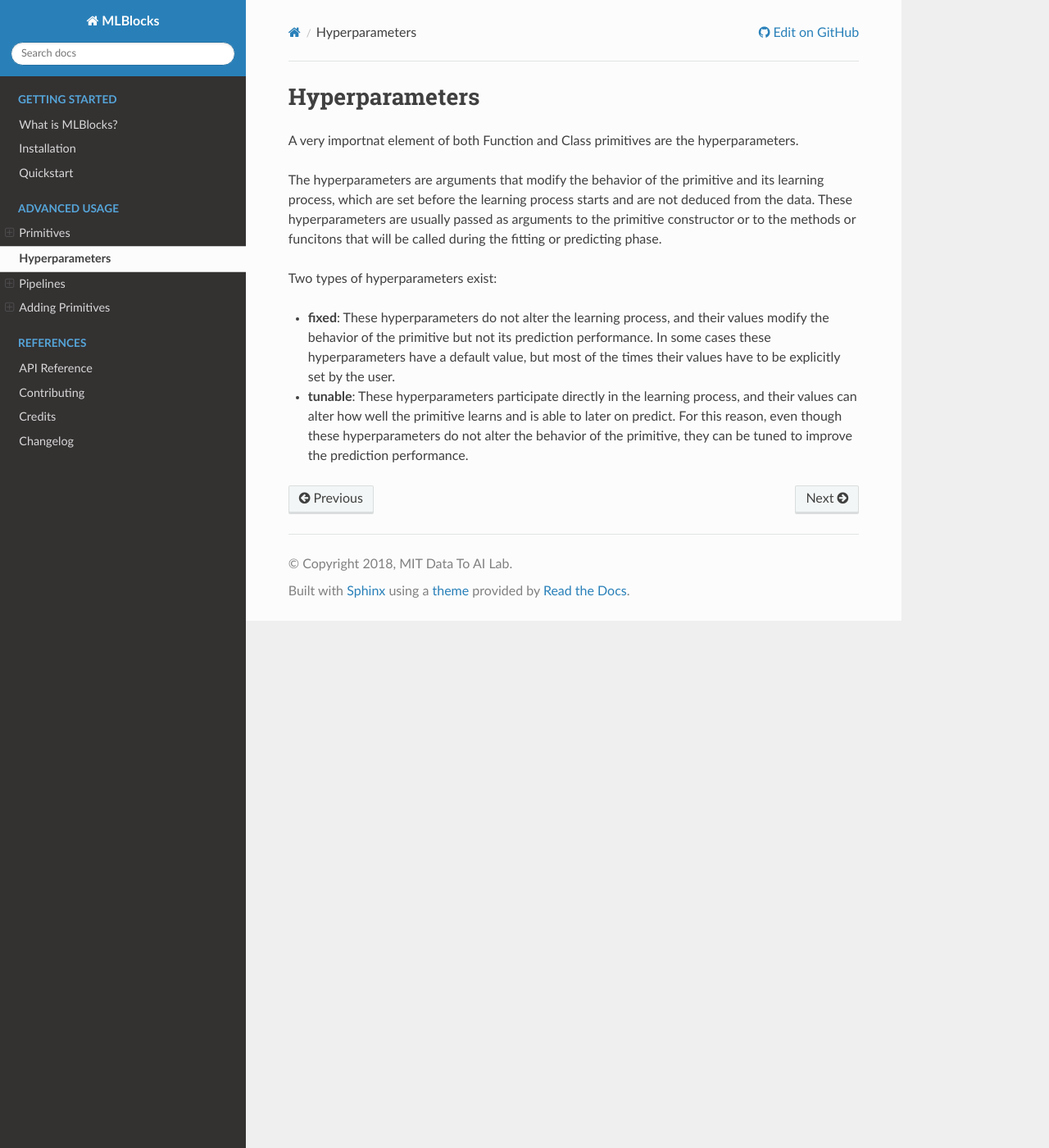
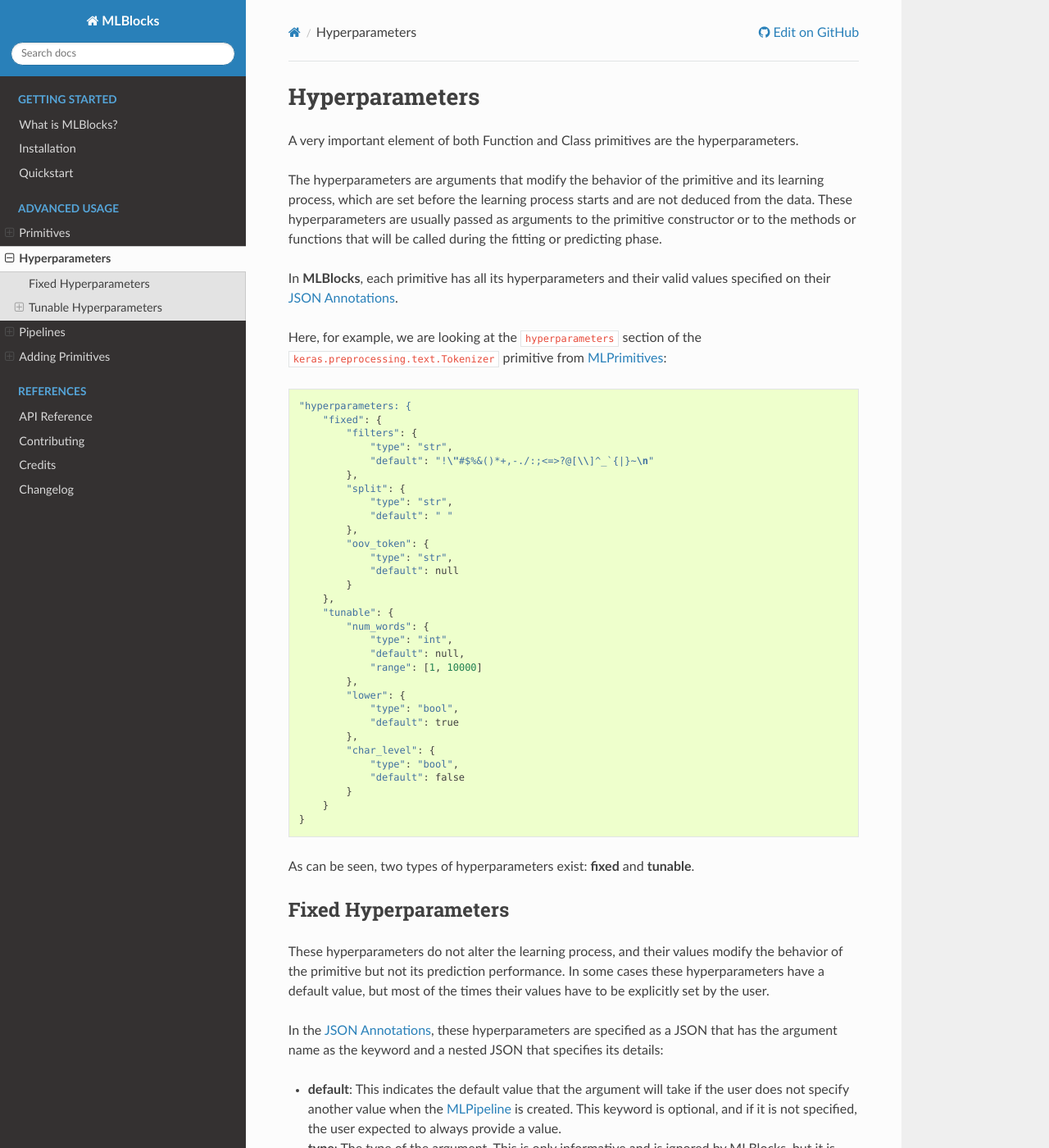
Before and after one commit to MLBazaar/MLBlocks, a Sphinx documentation site: the page built from docs/advanced_usage/hyperparameters.rst, in a window 1280 px wide and 1400 px high. Shown: the whole window at 82% size. Built offline with Sphinx 7.4.7 and the Read the Docs theme 2.0.0, drawn with Linux system fonts in a browser that asks for light colours; some of the changed text lies outside the part shown.

Commit message:
Extend hyperparameters documentation

```diff
--- a/docs/advanced_usage/hyperparameters.rst
+++ b/docs/advanced_usage/hyperparameters.rst
@@ -1,20 +1,106 @@
 Hyperparameters
 ===============
 
-A very importnat element of both Function and Class primitives are the hyperparameters.
+A very important element of both Function and Class primitives are the hyperparameters.
 
 The hyperparameters are arguments that modify the behavior of the primitive and its learning
 process, which are set before the learning process starts and are not deduced from the data.
 These hyperparameters are usually passed as arguments to the primitive constructor or to the
-methods or funcitons that will be called during the fitting or predicting phase.
+methods or functions that will be called during the fitting or predicting phase.
 
-Two types of hyperparameters exist:
+In **MLBlocks**, each primitive has all its hyperparameters and their valid values specified
+on their `JSON Annotations`_.
 
-* **fixed**: These hyperparameters do not alter the learning process, and their values modify
-  the behavior of the primitive but not its prediction performance. In some cases these
-  hyperparameters have a default value, but most of the times their values have to be explicitly
-  set by the user.
-* **tunable**: These hyperparameters participate directly in the learning process, and their
-  values can alter how well the primitive learns and is able to later on predict. For this reason,
-  even though these hyperparameters do not alter the behavior of the primitive, they can be tuned
-  to improve the prediction performance.
+Here, for example, we are looking at the ``hyperparameters`` section of the
+``keras.preprocessing.text.Tokenizer`` primitive from `MLPrimitives`_::
+
+    "hyperparameters: {
+        "fixed": {
+            "filters": {
+                "type": "str",
+                "default": "!\"#$%&()*+,-./:;<=>?@[\\]^_`{|}~\n"
+            },
+            "split": {
+                "type": "str",
+                "default": " "
+            },
+            "oov_token": {
+                "type": "str",
+                "default": null
+            }
+        },
+        "tunable": {
+            "num_words": {
+                "type": "int",
+                "default": null,
+                "range": [1, 10000]
+            },
+            "lower": {
+                "type": "bool",
+                "default": true
+            },
+            "char_level": {
+                "type": "bool",
+                "default": false
+            }
+        }
+    }
+
+As can be seen, two types of hyperparameters exist: **fixed** and **tunable**.
+
+Fixed Hyperparameters
+---------------------
+
+These hyperparameters do not alter the learning process, and their values modify
+the behavior of the primitive but not its prediction performance. In some cases these
+hyperparameters have a default value, but most of the times their values have to be explicitly
+set by the user.
+
+In the `JSON Annotations`_, these hyperparameters are specified as a JSON that has the argument
+name as the keyword and a nested JSON that specifies its details:
+
+* **default**: This indicates the default value that the argument will take if the user does
+  not specify another value when the `MLPipeline`_ is created. This keyword is optional, and
+  if it is not specified, the user expected to always provide a value.
+* **type**: The type of the argument. This is only informative and is ignored by MLBlocks, but
+  it is always included in all the `MLPrimitives`_ annotations.
+
+Tunable Hyperparameters
+-----------------------
+
+These hyperparameters do not modify the primitive behaviour, but they have a direct
+impact on the learning process and on how well the primitive learns from the data.
+For this reason, their values can be tuned to improve the prediction performance.
+
+In the `JSON Annotations`_, these hyperparameters are specified as a JSON that has the argument
+name as the keyword and a nested JSON that specifies its details:
+
+* **type**: The type of the argument.
+* **default**: This indicates the default value that the argument will take if the user does
+  not specify another value when the `MLPipeline`_ is created.
+* **range**: Optional - This is expected to be found in numeric hyperparameters, and specifies
+  the minimum and maximum values that this primitive will work well with.
+* **values**: Optional - this is expected to be found in categorical hyperparameters, and
+  indicates the list of possible values that it can work with.
+
+Special Hyperparameter Types
+~~~~~~~~~~~~~~~~~~~~~~~~~~~~
+
+Sometimes, hyperparameters do not accept only one type of value, or their possible values may
+depend on the value of other hyperparameters.
+
+Multitype Hyperparameters
+*************************
+
+TODO: Work in progress
+
+Conditional Hyperparameters
+***************************
+
+TODO: Work in progress
+
+
+.. _JSON Annotations: primitives.html#json-annotations
+.. _MLPrimitives: https://github.com/HDI-Project/MLPrimitives
+.. _BTB: https://github.com/HDI-Project/BTB
+.. _MLPipeline: ../api_reference.html#mlblocks.MLPipeline
```
